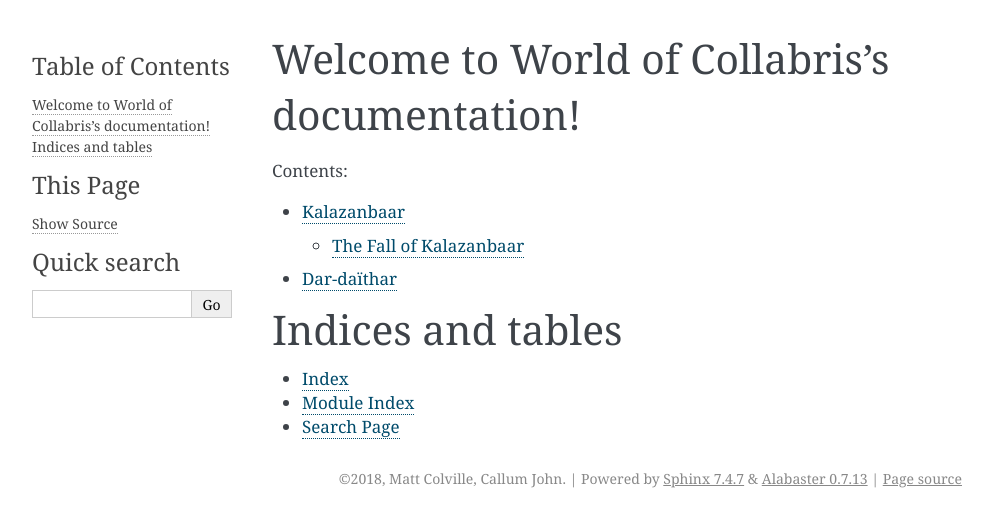
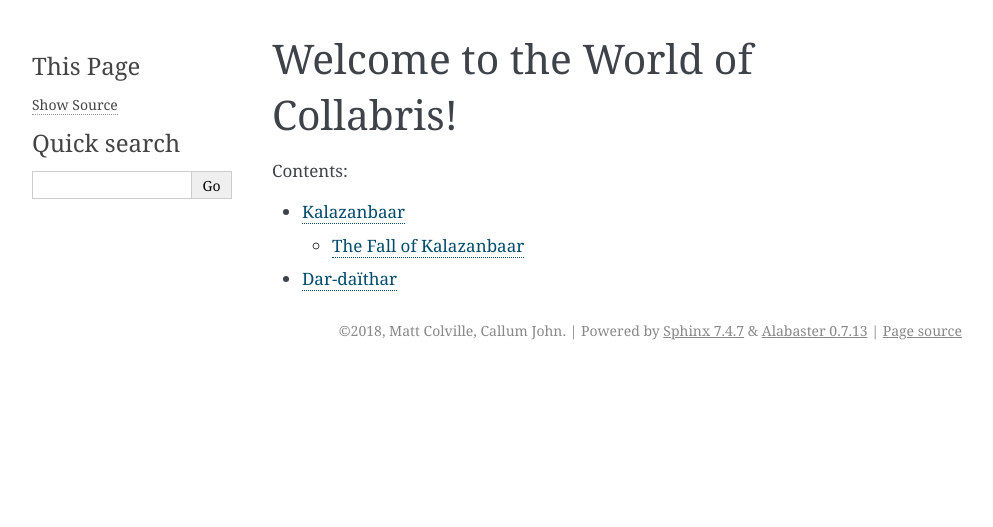
Before and after one commit to ItsSeaJay/world-of-collabris, a Sphinx documentation site: the page built from source/index.rst, in a window 1280 px wide. Shown: the top 527 px of the page, without its empty margins (148-1141 px from the left). Built offline with Sphinx 7.4.7, drawn with Linux system fonts in a browser that asks for light colours.

Commit message:
Removed indicies and tables section

```diff
--- a/source/index.rst
+++ b/source/index.rst
@@ -3,8 +3,8 @@
    You can adapt this file completely to your liking, but it should at least
    contain the root `toctree` directive.
 
-Welcome to World of Collabris's documentation!
-==============================================
+Welcome to the World of Collabris!
+==================================
 
 .. toctree::
    :maxdepth: 2
@@ -12,10 +12,3 @@
 
    kalazanbaar
    dar-daithar
-
-Indices and tables
-==================
-
-* :ref:`genindex`
-* :ref:`modindex`
-* :ref:`search`
```
